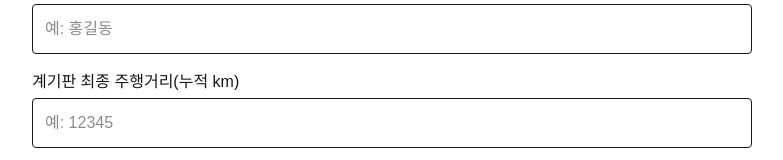
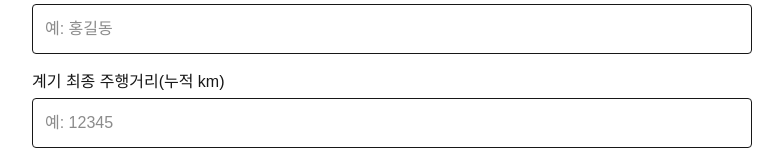
Before and after one commit to joadela00/vehicle-log, a Next.js app: page / in a window 1280 px wide. Shown: the part 300-460 px from the top of the page, without its empty margins (248-1031 px from the left). Built offline with nearby package versions, Linux system fonts and the light colour scheme; no server answers; the database is empty.

Commit message:
Update page.tsx

```diff
--- a/app/page.tsx
+++ b/app/page.tsx
@@ -90,7 +90,7 @@ export default async function Home({
         </label>
 
         <label className="grid gap-1">
-          <span className="text-sm sm:text-base">계기판 최종 주행거리(누적 km)</span>
+          <span className="text-sm sm:text-base">계기 최종 주행거리(누적 km)</span>
           <input
             name="odoEnd"
             type="text"
```
